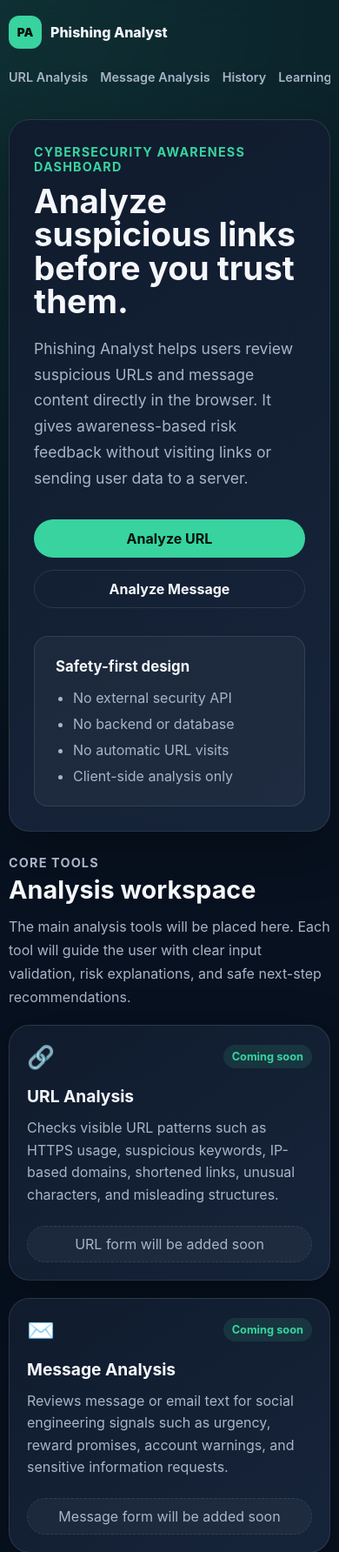
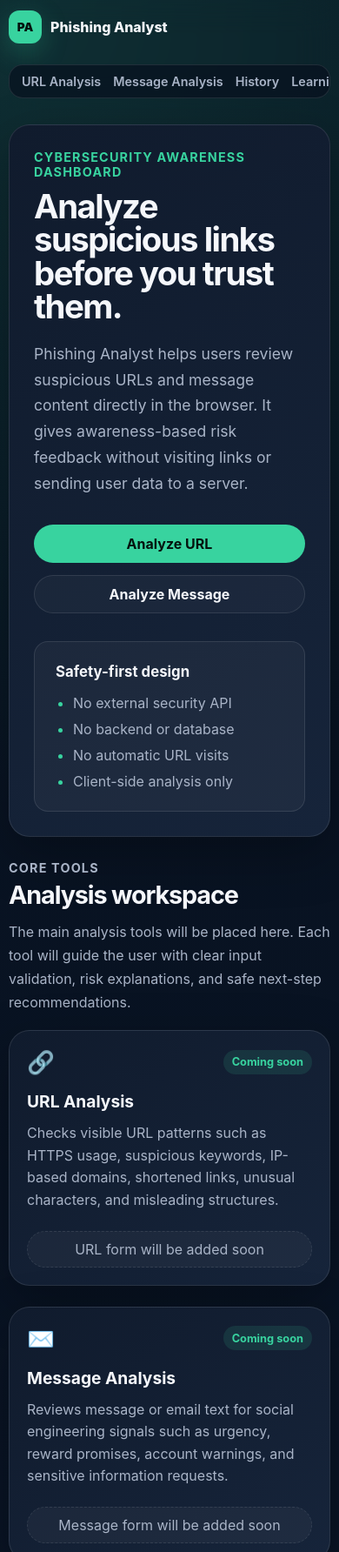
Before and after one commit to EnesBayraker/Phishing-Analyst, a website built with Vite: page index.html in a window 390 px wide. Shown: the top 1784 px of the page at 87% size. Built offline with nearby package versions, Linux system fonts and the light colour scheme.

Commit message:
style: add base theme and layout styles

```diff
--- a/src/styles/components.css
+++ b/src/styles/components.css
@@ -1,7 +1,7 @@
 .brand {
   display: inline-flex;
   align-items: center;
-  gap: 10px;
+  gap: var(--space-sm);
   font-weight: 800;
 }
 
@@ -16,12 +16,21 @@
   color: #04130e;
   font-size: 0.85rem;
   font-weight: 900;
+  box-shadow: 0 10px 30px rgba(56, 211, 159, 0.25);
+}
+
+.site-nav {
+  padding: 10px 14px;
+  border: 1px solid var(--color-border);
+  border-radius: var(--radius-pill);
+  background: rgba(7, 17, 31, 0.72);
 }
 
 .site-nav a {
   color: var(--color-muted);
   font-size: 0.95rem;
   font-weight: 600;
+  transition: color var(--transition-fast);
 }
 
 .site-nav a:hover {
@@ -39,8 +48,26 @@
   box-shadow: var(--shadow-soft);
 }
 
+.tool-card,
+.feature-card,
+.empty-state-card,
+.disclaimer-card {
+  transition:
+    transform var(--transition-fast),
+    border-color var(--transition-fast),
+    background-color var(--transition-fast),
+    box-shadow var(--transition-fast);
+}
+
+.tool-card:hover,
+.feature-card:hover {
+  transform: translateY(-4px);
+  border-color: var(--color-border-strong);
+  box-shadow: var(--shadow-card-hover);
+}
+
 .hero-card {
-  padding: 48px;
+  padding: var(--space-2xl);
 }
 
 .eyebrow {
@@ -57,6 +84,7 @@
   margin: 0;
   font-size: clamp(2.4rem, 5vw, 4.8rem);
   line-height: 1;
+  letter-spacing: -0.06em;
 }
 
 .hero-description {
@@ -71,7 +99,7 @@
   display: flex;
   flex-wrap: wrap;
   gap: 14px;
-  margin-top: 32px;
+  margin-top: var(--space-xl);
 }
 
 .primary-button,
@@ -81,12 +109,13 @@
   justify-content: center;
   min-height: 44px;
   padding: 0 20px;
-  border-radius: 999px;
+  border-radius: var(--radius-pill);
   font-weight: 700;
   transition:
-    transform 0.2s ease,
-    background-color 0.2s ease,
-    border-color 0.2s ease;
+    transform var(--transition-fast),
+    background-color var(--transition-fast),
+    border-color var(--transition-fast),
+    color var(--transition-fast);
 }
 
 .primary-button {
@@ -102,31 +131,37 @@
 .secondary-button {
   border: 1px solid var(--color-border);
   color: var(--color-text);
+  background: rgba(255, 255, 255, 0.03);
 }
 
 .secondary-button:hover {
   border-color: var(--color-primary);
+  color: var(--color-primary);
   transform: translateY(-2px);
 }
 
 .hero-summary {
-  padding: 24px;
+  padding: var(--space-lg);
   border: 1px solid var(--color-border);
   border-radius: var(--radius-md);
   background: rgba(255, 255, 255, 0.04);
 }
 
 .hero-summary h2 {
-  margin: 0 0 16px;
+  margin: 0 0 var(--space-md);
   font-size: 1.05rem;
 }
 
 .hero-summary ul {
   display: grid;
-  gap: 10px;
+  gap: var(--space-sm);
   margin: 0;
   padding-left: 20px;
   color: var(--color-muted);
+}
+
+.hero-summary li::marker {
+  color: var(--color-primary);
 }
 
 .section-heading {
@@ -136,6 +171,7 @@
 .section-heading h2 {
   margin: 0;
   font-size: clamp(1.8rem, 4vw, 2.6rem);
+  letter-spacing: -0.04em;
 }
 
 .section-heading p {
@@ -148,14 +184,14 @@
 .feature-card,
 .empty-state-card,
 .disclaimer-card {
-  padding: 24px;
+  padding: var(--space-lg);
 }
 
 .card-topline {
   display: flex;
   align-items: center;
   justify-content: space-between;
-  gap: 16px;
+  gap: var(--space-md);
 }
 
 .card-icon {
@@ -182,8 +218,11 @@
 
 .status-pill {
   display: inline-flex;
+  align-items: center;
+  justify-content: center;
+  min-height: 28px;
   padding: 6px 10px;
-  border-radius: 999px;
+  border-radius: var(--radius-pill);
   background: rgba(56, 211, 159, 0.12);
   color: var(--color-primary);
   font-size: 0.8rem;
@@ -195,7 +234,7 @@
   min-height: 42px;
   margin-top: 22px;
   border: 1px dashed var(--color-border);
-  border-radius: 999px;
+  border-radius: var(--radius-pill);
   background: rgba(255, 255, 255, 0.04);
   color: var(--color-muted);
   cursor: not-allowed;
@@ -208,7 +247,7 @@
 }
 
 .disclaimer-card {
-  margin-top: 24px;
+  margin-top: var(--space-lg);
 }
 
 .site-footer {
--- a/src/styles/layout.css
+++ b/src/styles/layout.css
@@ -8,8 +8,14 @@
   display: flex;
   align-items: center;
   justify-content: space-between;
-  gap: 24px;
+  gap: var(--space-lg);
   backdrop-filter: blur(18px);
+}
+
+.app-shell {
+  width: min(1120px, calc(100% - 32px));
+  margin: 0 auto;
+  padding: 28px 0 48px;
 }
 
 .site-nav {
@@ -18,35 +24,29 @@
   gap: 18px;
 }
 
-.app-shell {
-  width: min(1120px, calc(100% - 32px));
-  margin: 0 auto;
-  padding: 28px 0 48px;
-}
-
 .hero-card {
   display: grid;
   grid-template-columns: minmax(0, 1fr) 320px;
-  gap: 32px;
+  gap: var(--space-xl);
   align-items: center;
 }
 
 .section-block {
-  margin-top: 24px;
+  margin-top: var(--space-lg);
 }
 
 .analysis-grid {
   display: grid;
   grid-template-columns: repeat(2, 1fr);
-  gap: 20px;
+  gap: var(--space-lg);
   margin-top: 18px;
 }
 
 .preview-grid {
   display: grid;
   grid-template-columns: repeat(2, 1fr);
-  gap: 20px;
-  margin-top: 24px;
+  gap: var(--space-lg);
+  margin-top: var(--space-lg);
 }
 
 .site-footer {
--- a/src/styles/main.css
+++ b/src/styles/main.css
@@ -1,17 +1,42 @@
 :root {
   --color-bg: #07111f;
+  --color-bg-soft: #0b1628;
+
   --color-surface: #101b2d;
   --color-surface-light: #16243a;
+  --color-surface-hover: #1b2d47;
+
   --color-text: #f5f7fb;
   --color-muted: #a9b4c7;
+  --color-muted-strong: #c9d3e6;
+
   --color-primary: #38d39f;
   --color-primary-dark: #24a87d;
+
+  --color-low-risk: #38d39f;
+  --color-medium-risk: #f5b84b;
+  --color-high-risk: #ff5c70;
+
   --color-border: rgba(255, 255, 255, 0.1);
+  --color-border-strong: rgba(255, 255, 255, 0.18);
 
+  --radius-sm: 10px;
+  --radius-md: 16px;
   --radius-lg: 24px;
-  --radius-md: 16px;
+  --radius-pill: 999px;
+
+  --space-xs: 6px;
+  --space-sm: 10px;
+  --space-md: 16px;
+  --space-lg: 24px;
+  --space-xl: 32px;
+  --space-2xl: 48px;
 
   --shadow-soft: 0 20px 60px rgba(0, 0, 0, 0.28);
+  --shadow-card-hover: 0 24px 70px rgba(0, 0, 0, 0.36);
+
+  --transition-fast: 0.2s ease;
+  --transition-medium: 0.3s ease;
 
   font-family:
     Inter, system-ui, -apple-system, BlinkMacSystemFont, "Segoe UI", sans-serif;
@@ -32,8 +57,13 @@ body {
   background:
     radial-gradient(circle at top left, rgba(56, 211, 159, 0.16), transparent 30%),
     radial-gradient(circle at bottom right, rgba(68, 119, 255, 0.12), transparent 30%),
-    var(--color-bg);
+    linear-gradient(180deg, var(--color-bg), var(--color-bg-soft));
   color: var(--color-text);
+}
+
+body::selection {
+  background: var(--color-primary);
+  color: #04130e;
 }
 
 a {
@@ -46,3 +76,21 @@ input,
 textarea {
   font: inherit;
 }
+
+button {
+  border: 0;
+}
+
+img,
+svg {
+  max-width: 100%;
+}
+
+:focus-visible {
+  outline: 3px solid rgba(56, 211, 159, 0.65);
+  outline-offset: 4px;
+}
+
+section {
+  scroll-margin-top: 110px;
+}
--- a/src/styles/responsive.css
+++ b/src/styles/responsive.css
@@ -7,7 +7,7 @@
   .site-nav {
     width: 100%;
     overflow-x: auto;
-    padding-bottom: 4px;
+    padding-bottom: 10px;
   }
 
   .hero-card {
@@ -27,8 +27,13 @@
     width: min(100% - 20px, 1120px);
   }
 
+  .site-header {
+    padding: 12px 0;
+  }
+
   .site-nav {
     gap: 14px;
+    border-radius: var(--radius-md);
   }
 
   .site-nav a {
@@ -42,6 +47,10 @@
 
   .hero-card {
     padding: 28px;
+  }
+
+  .hero-card h1 {
+    letter-spacing: -0.04em;
   }
 
   .hero-actions {
```
